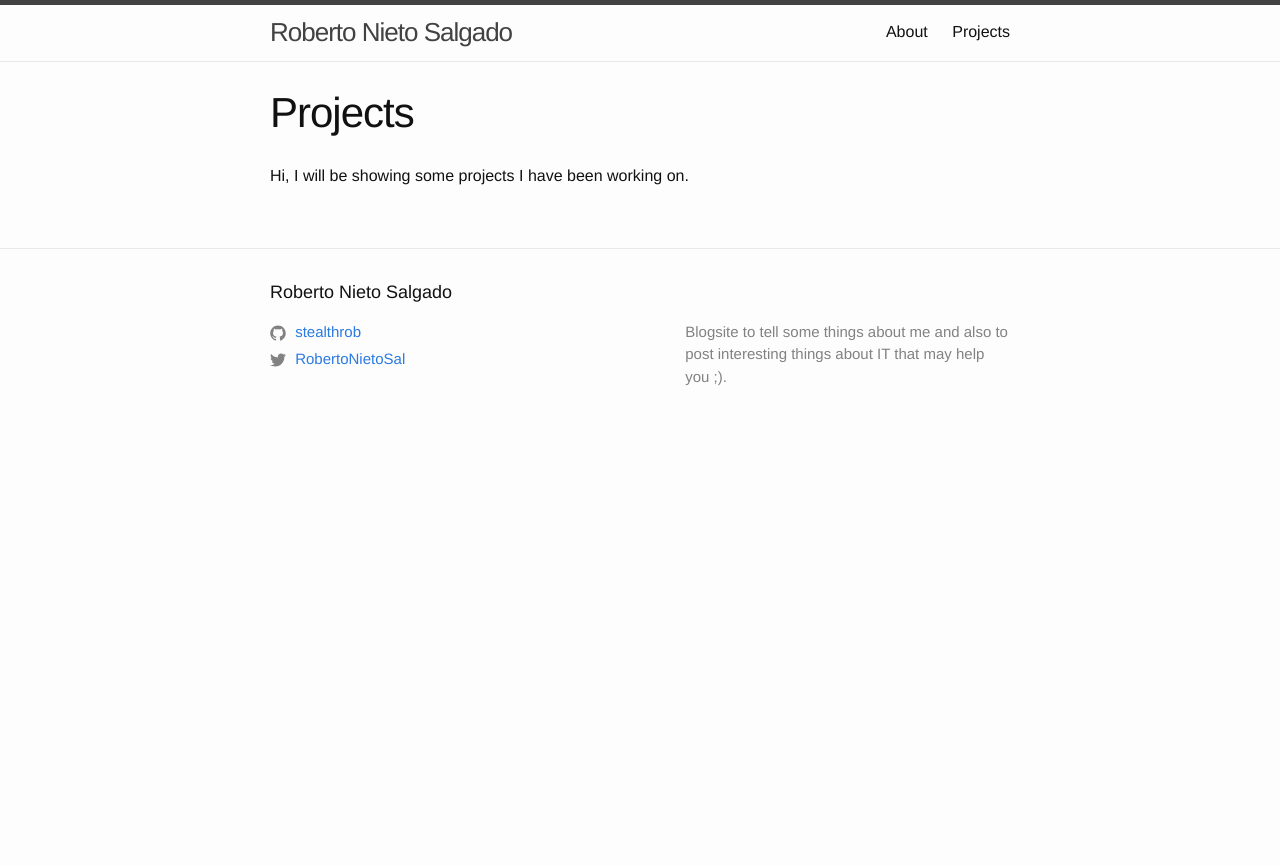
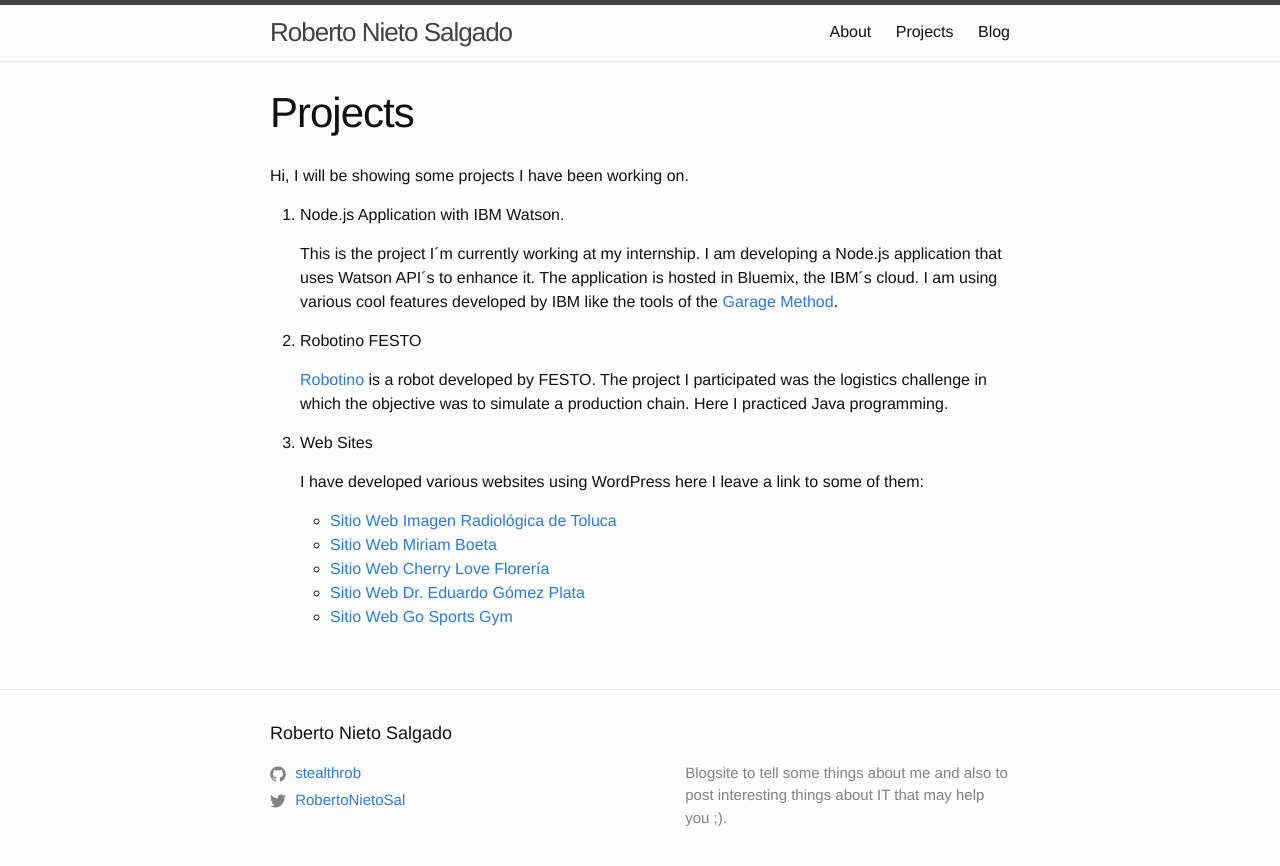
Before and after one commit to stealthrob/stealthrob.github.io, a Jekyll site: the page built from proyects.md, in a window 1280 px wide. Shown: the top 866 px of the page. Built offline with Jekyll 4.4.1, drawn with Linux system fonts in a browser that asks for light colours.

Commit message:
Projects page modification

```diff
--- a/_includes/header.html
+++ b/_includes/header.html
@@ -25,6 +25,7 @@
             <a class="page-link" href="{{ my_page.url | relative_url }}">{{ my_page.title | escape }}</a>
             {% endif %}
           {% endfor %}
+            <a class="page-link" href="{{ "/" | relative_url }}">Blog</a>
         </div>
       </nav>
     {% endif %}
--- a/proyects.md
+++ b/proyects.md
@@ -5,3 +5,22 @@
 ---
 
 Hi, I will be showing some projects I have been working on.
+
+1. Node.js Application with IBM Watson.
+
+	This is the project I´m currently working at my internship. I am developing a Node.js application that uses Watson API´s to enhance it.
+	The application is hosted in Bluemix, the IBM´s cloud. I am using various cool features developed by IBM like the tools of the [Garage Method](https://www.ibm.com/devops/method/).
+
+2. Robotino FESTO
+
+	[Robotino](http://www.festo-didactic.com/int-en/services/robotino/?fbid=aW50LmVuLjU1Ny4xNy4zNC4xMTY4) is a robot developed by FESTO. The project I participated was the logistics challenge in which the objective was to simulate a production chain. Here I practiced Java programming.
+
+3. Web Sites
+
+	I have developed various websites using WordPress here I leave a link to some of them:
+
+	 * [Sitio Web Imagen Radiológica de Toluca](http://imagenradiologica.com.mx)
+	 * [Sitio Web Miriam Boeta](http://miriamboeta.com)
+	 * [Sitio Web Cherry Love Florería](http://cherrylovefloreria.com.mx)
+	 * [Sitio Web Dr. Eduardo Gómez Plata](http://eduardogomezplata.com.mx)
+	 * [Sitio Web Go Sports Gym](http://gosportsgym.com)
```
